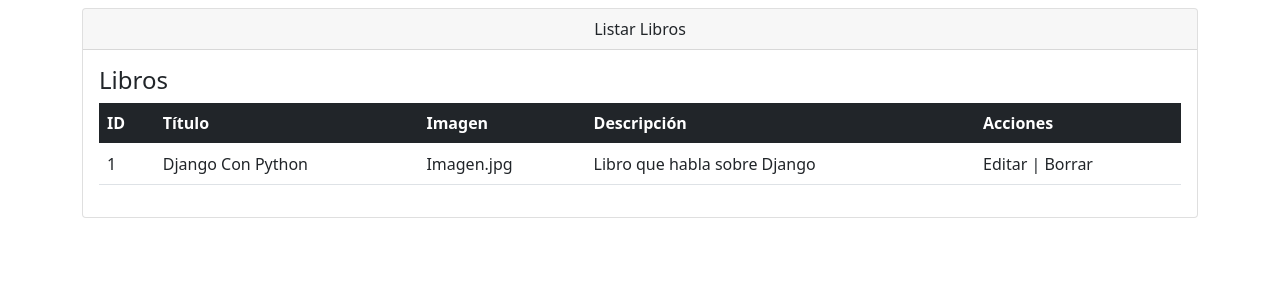
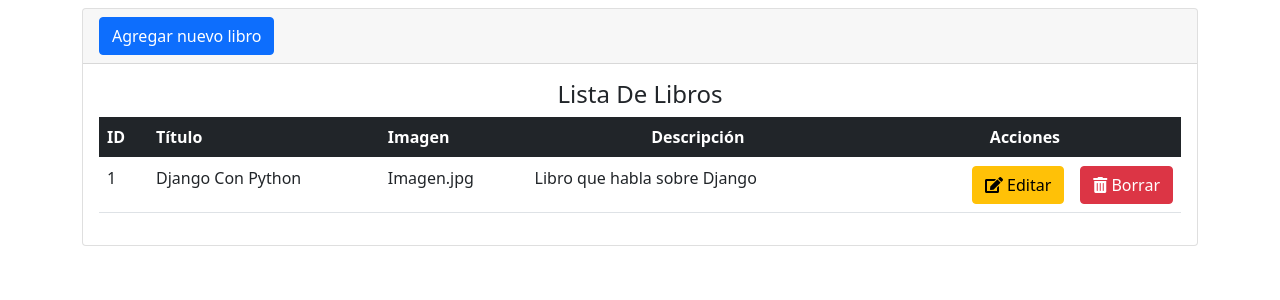
Before and after one commit to orlando2019/CRUD_CON_DEVOLETECA_DJANGO, a Django app: page /libros in a window 1280 px wide. Shown: the part 56-356 px from the top of the page. Run offline with Django 3.2, Linux system fonts and the light colour scheme.

```diff
--- a/CRUD_DEVOLETECA/__init__.py
+++ b/CRUD_DEVOLETECA/__init__.py
@@ -0,0 +1,2 @@
+import pymysql
+pymysql.install_as_MySQLdb()
--- a/libreria/templates/base.html
+++ b/libreria/templates/base.html
@@ -1,6 +1,6 @@
 {% load static %}
 <!DOCTYPE html>
-<html lang="en">
+<html lang="es">
 	<head>
 		<title>{% block titulo %} {% endblock %}</title>
 		<!-- Required meta tags -->
@@ -9,7 +9,13 @@
 			name="viewport"
 			content="width=device-width, initial-scale=1, shrink-to-fit=no"
 		/>
-
+		<!-- Font Awesome CDN -->
+		<link
+			rel="stylesheet"
+			href="https://use.fontawesome.com/releases/v5.15.4/css/all.css"
+			integrity="sha384-DyZ88mC6Up2uqS4h/KRgHuoeGwBcD4Ng9SiP4dIRy0EXTlnuz47vAwmeGwVChigm"
+			crossorigin="anonymous"
+		/>
 		<!-- Bootstrap CSS v5.0.2 -->
 		<link
 			rel="stylesheet"
@@ -21,9 +27,9 @@
 	<body>
 		<nav class="navbar navbar-expand navbar-dark bg-primary">
 			<div class="nav navbar-nav">
-				<a class="nav-item nav-link active" href="#"> Inicio </a>
-				<a class="nav-item nav-link" href="#">Libros</a>
-				<a class="nav-item nav-link" href="#">Nosotros</a>
+				<a class="nav-item nav-link active" href="{% url 'inicio' %}"> Inicio </a>
+				<a class="nav-item nav-link" href="{% url 'libros' %}">Libros</a>
+				<a class="nav-item nav-link" href="{% url 'index' %}">Nosotros</a>
 			</div>
 		</nav>
 
--- a/libreria/templates/libros/index.html
+++ b/libreria/templates/libros/index.html
@@ -1,16 +1,20 @@
 {% extends 'base.html' %} {%block titulo%}Lista de libros{%endblock %} {%block contenido%}
 <div class="card mt-2">
-	<div class="card-header text-center">Listar Libros</div>
+	<div class="card-header">
+		<a name="" id="" class="btn btn-primary" href="{% url 'crear' %}" role="button"
+			>Agregar nuevo libro</a
+		>
+	</div>
 	<div class="card-body">
-		<h4 class="card-title">Libros</h4>
+		<h4 class="card-title text-center">Lista De Libros</h4>
 		<table class="table">
 			<thead class="table-dark">
 				<tr>
 					<th>ID</th>
 					<th>Título</th>
 					<th>Imagen</th>
-					<th>Descripción</th>
-					<th>Acciones</th>
+					<th class="text-center">Descripción</th>
+					<th class="text-center">Acciones</th>
 				</tr>
 			</thead>
 			<tbody>
@@ -19,7 +23,28 @@
 					<td>Django Con Python</td>
 					<td>Imagen.jpg</td>
 					<td>Libro que habla sobre Django</td>
-					<td>Editar | Borrar</td>
+					<td>
+						<div class="d-grid gap-2 d-md-flex justify-content-md-end">
+							<a
+								name="editar"
+								id=""
+								class="btn btn-warning me-md-2"
+								href="{% url 'editar' %}"
+								title="Editar"
+								role="button"
+								><i class="fas fa-edit"></i> Editar</a
+							>
+							<a
+								name="borrar"
+								id=""
+								class="btn btn-danger"
+								href="#"
+								title="Borrar"
+								role="button"
+								><i class="fas fa-trash-alt"></i> Borrar</a
+							>
+						</div>
+					</td>
 				</tr>
 			</tbody>
 		</table>
--- a/libreria/urls.py
+++ b/libreria/urls.py
@@ -6,4 +6,6 @@ urlpatterns = [
     path("", views.inicio, name="inicio"),
     path("index", views.index, name="index"),
     path("libros", views.libros, name="libros"),
+    path("libros/crear", views.crear_libro, name="crear"),
+    path("libros/editar", views.editar_libro, name="editar"),
 ]
--- a/libreria/views.py
+++ b/libreria/views.py
@@ -3,7 +3,7 @@ from django.http import HttpResponse
 
 # Create your views here.
 def inicio(request):
-    return HttpResponse("<h1> Bienvenido Orlando </h1>")
+    return render(request, "pages/inicio.html")
 
 
 def index(request):
@@ -12,3 +12,11 @@ def index(request):
 
 def libros(request):
     return render(request, "libros/index.html")
+
+
+def crear_libro(request):
+    return render(request, "libros/crear.html")
+
+
+def editar_libro(request):
+    return render(request, "libros/editar.html")
```
Also changed, not shown: CRUD_DEVOLETECA/settings.py (+41 -38 lines), libreria/templates/libros/crear.html (+9 -2 lines), libreria/templates/libros/editar.html (+9 -2 lines), libreria/templates/libros/form.html (+13 -0 lines), libreria/templates/pages/inicio.html (added, +15 -0 lines), requeriments.txt (+10 -0 lines), README.md.
